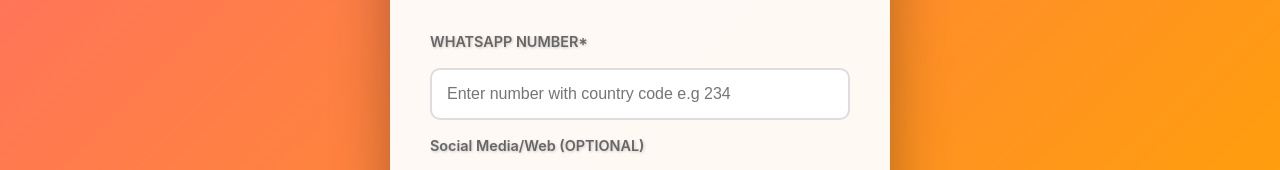
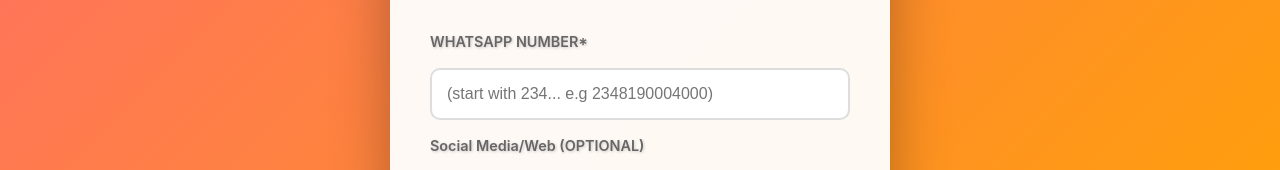
Before and after one commit to Taofeek-Kehinde/Mikibump-s-Calling-Center-Project, a React (Vite) app: page /users in a window 1280 px wide. Shown: the part 362-532 px from the top of the page. Built offline with nearby package versions, Linux system fonts and the light colour scheme; no server answers; the database is empty.

Commit message:
inputs updated

```diff
--- a/src/pages/users.tsx
+++ b/src/pages/users.tsx
@@ -122,7 +122,7 @@ function Users() {
           <input
             type="tel"
             className="whatsapp-input"
-            placeholder="Enter number with country code e.g 234"
+            placeholder="(start with 234... e.g 2348190004000)"
             value={whatsappNumber}
             onChange={(e) => setWhatsappNumber(e.target.value)}
             required
```
